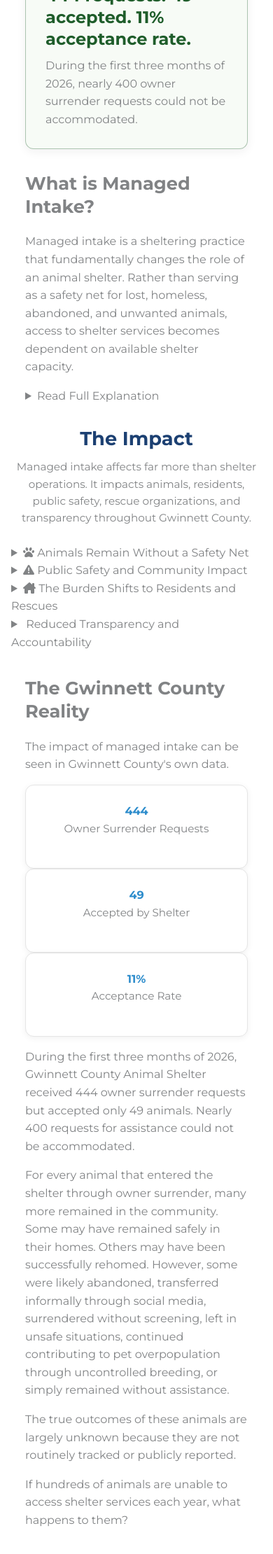
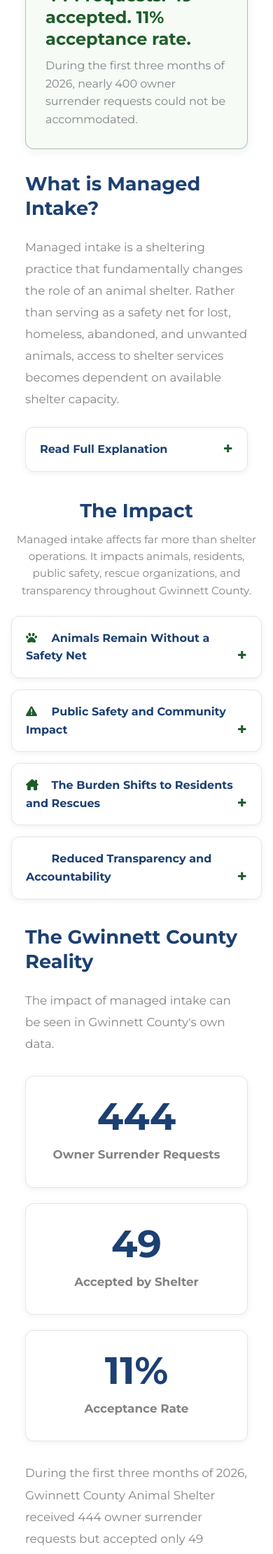
Before and after one commit to whitleybacon/gwinnett-animal-advocacy-alliance, a Jekyll site: the page built from issues/managed-intake/indexcopy.html, in a window 390 px wide. Shown: the part 842-3062 px from the top of the page at 70% size. Built offline with Jekyll 4.4.1, drawn with Linux system fonts in a browser that asks for light colours.

Commit message:
Update indexcopy.html

```diff
--- a/issues/managed-intake/indexcopy.html
+++ b/issues/managed-intake/indexcopy.html
@@ -3,8 +3,199 @@
 title: Managed Intake
 ---
 
+<style>
+.managed-intake-hero {
+    background:
+        linear-gradient(
+            90deg,
+            rgba(28,64,114,0.88) 0%,
+            rgba(28,64,114,0.52) 55%,
+            rgba(28,64,114,0.12) 100%
+        ),
+        url('/assets/managed-intake-hero.png');
+    background-size: cover;
+    background-position: center;
+}
+
+.issue-text-section h2,
+.issue-data-section h2,
+.recent-example-card h2 {
+    color: var(--accent);
+    font-size: 2.3rem;
+    margin-top: 0;
+}
+
+.issue-text-section p,
+.issue-data-section p,
+.recent-example-card p {
+    font-size: 1.05rem;
+    line-height: 1.85;
+}
+
+.issue-overview-section {
+    margin-top: 40px;
+}
+
+.issue-accordion {
+    max-width: 1200px;
+    margin: 24px auto 0;
+}
+
+.issue-accordion details {
+    background: #fff;
+    border: 1px solid #e5e5e5;
+    border-radius: 12px;
+    box-shadow: 0 2px 10px rgba(0,0,0,0.06);
+    margin-bottom: 16px;
+    overflow: hidden;
+}
+
+.issue-accordion summary {
+    cursor: pointer;
+    color: var(--accent);
+    font-weight: 700;
+    padding: 22px 26px;
+    list-style: none;
+    font-size: 1.08rem;
+}
+
+.issue-accordion summary::-webkit-details-marker {
+    display: none;
+}
+
+.issue-accordion summary::after {
+    content: "+";
+    float: right;
+    color: #1f5d2b;
+    font-size: 1.5rem;
+    line-height: 1;
+}
+
+.issue-accordion details[open] summary::after {
+    content: "–";
+}
+
+.issue-accordion summary i {
+    color: #1f5d2b;
+    margin-right: 10px;
+    width: 22px;
+}
+
+.issue-accordion-content {
+    padding: 0 26px 26px;
+}
+
+.issue-accordion-content p {
+    font-size: 1rem;
+    line-height: 1.8;
+    margin: 0 0 18px;
+}
+
+.issue-accordion-content ul {
+    margin: 0 0 22px 22px;
+    padding: 0;
+    line-height: 1.8;
+}
+
+.issue-pullquote {
+    background: #f3f8f1;
+    border-left: 6px solid #1f5d2b;
+    color: var(--accent);
+    font-weight: 700;
+    font-size: 1.25rem;
+    line-height: 1.5;
+    padding: 22px 26px;
+    border-radius: 10px;
+    margin: 26px 0;
+}
+
+.managed-intake-stats {
+    background: #f7fbf6;
+}
+
+.managed-stat-grid {
+    display: grid;
+    grid-template-columns: repeat(3, 1fr);
+    gap: 22px;
+    margin: 30px 0;
+}
+
+.managed-stat-card {
+    padding: 30px 24px;
+}
+
+.managed-stat-card span {
+    display: block;
+    color: var(--accent);
+    font-size: 3.4rem;
+    font-weight: 800;
+    line-height: 1;
+    margin-bottom: 12px;
+}
+
+.managed-stat-card p {
+    font-weight: 700;
+    margin: 0;
+    color: var(--primary);
+}
+
+.recent-example-card {
+    background: #f6f9f5;
+    border: 1px solid rgba(31,93,43,.18);
+    border-radius: 12px;
+    padding: 45px;
+}
+
+.solution-accordion details {
+    border-left: 6px solid #1f5d2b;
+}
+
+.managed-closing-section {
+    margin-bottom: 60px;
+}
+
+@media (max-width: 768px) {
+    .managed-intake-hero {
+        background-image: none !important;
+    }
+
+    .page-hero-mobile-img {
+        content: url('/assets/managed-intake-hero-mobile.png');
+    }
+
+    .issue-text-section h2,
+    .issue-data-section h2,
+    .recent-example-card h2 {
+        font-size: 1.7rem;
+    }
+
+    .issue-accordion summary {
+        padding: 18px 20px;
+        font-size: 1rem;
+    }
+
+    .issue-accordion-content {
+        padding: 0 20px 22px;
+    }
+
+    .managed-stat-grid {
+        grid-template-columns: 1fr;
+    }
+
+    .recent-example-card {
+        padding: 28px 22px;
+    }
+
+    .issue-pullquote {
+        font-size: 1.05rem;
+        padding: 18px 20px;
+    }
+}
+</style>
+
 <section class="page-hero managed-intake-hero">
     <img class="page-hero-mobile-img" src="/assets/managed-intake-hero-mobile.png" alt="Dog behind shelter kennel gate">
+
     <div class="page-hero-content">
         <h1>Managed Intake</h1>
         <p>Restricting shelter access does not reduce the number of animals needing assistance.</p>
```
Lines whose indentation alone changed are shown as unchanged.
